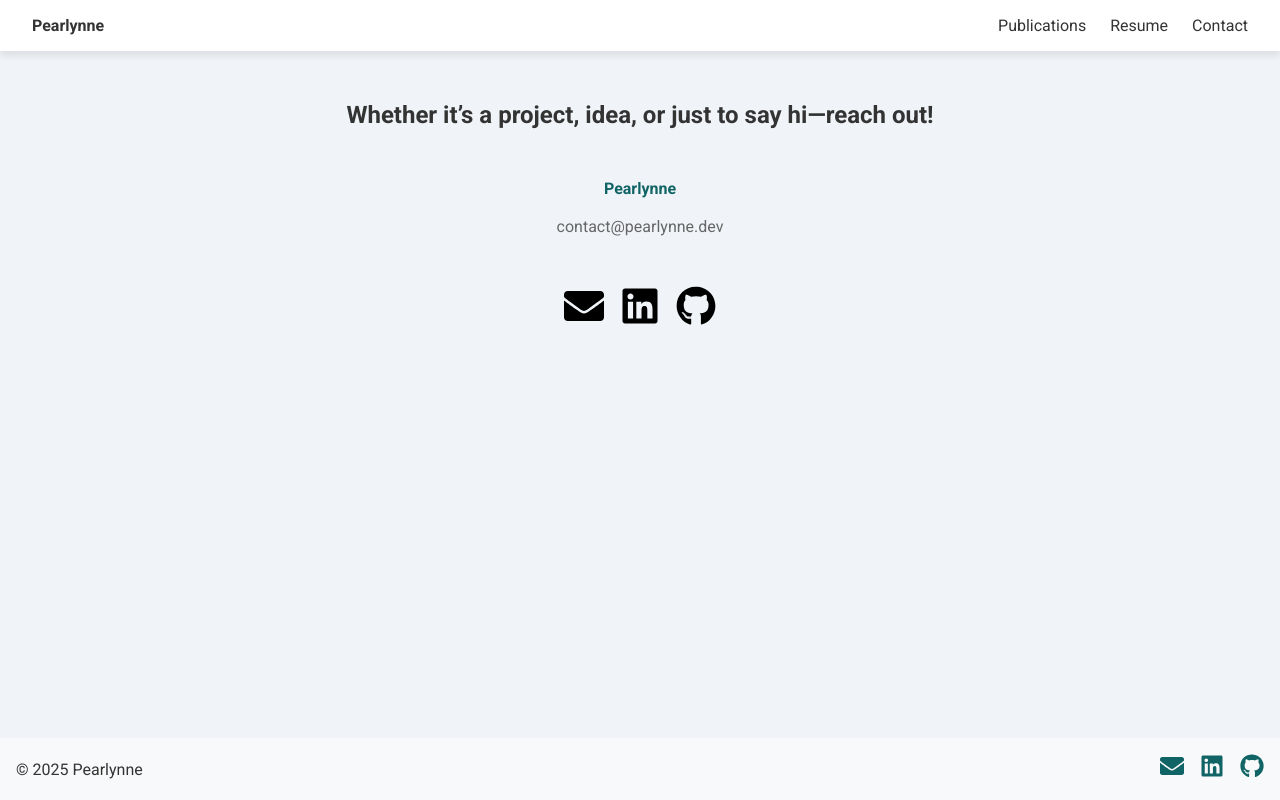
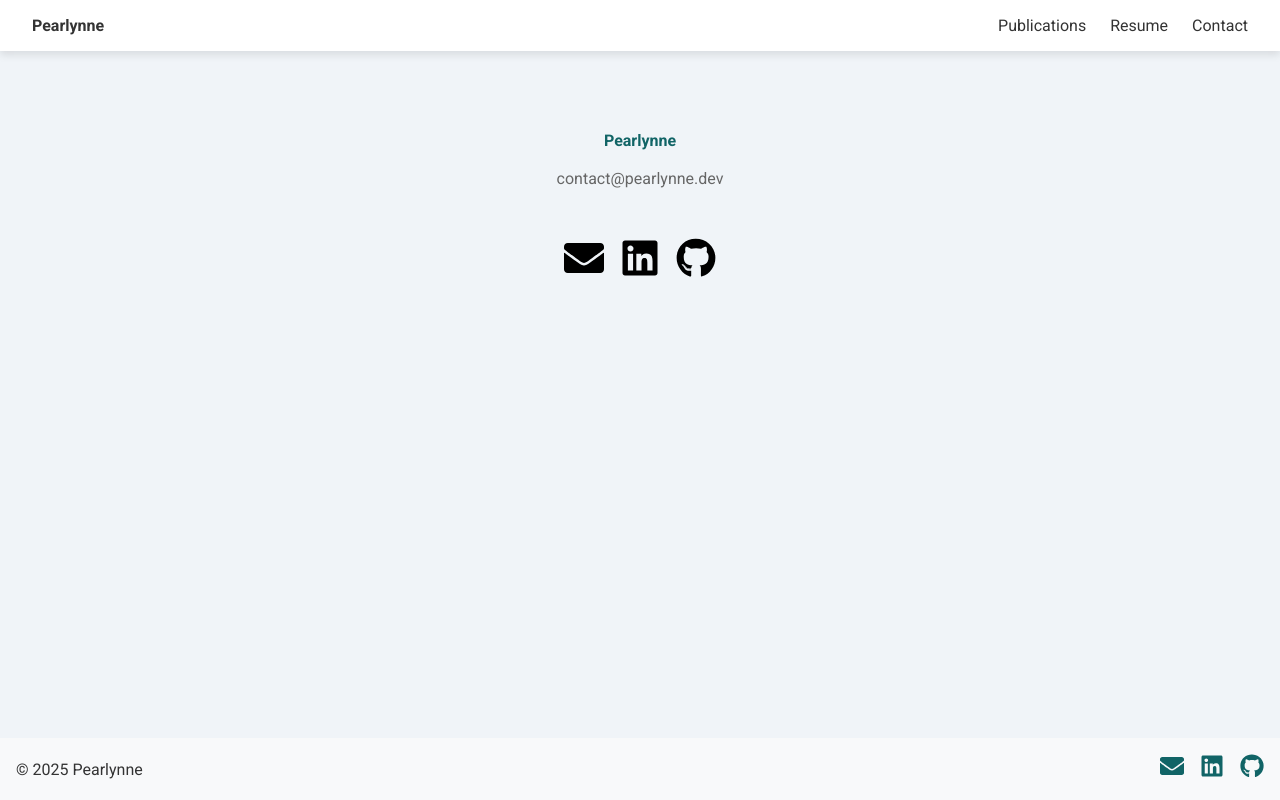
Before and after one commit to pearlynne/pearlynne.github.io, a React (Vite) app: page /contact in a window 1280 px wide. Built offline with nearby package versions, Linux system fonts and the light colour scheme.

Commit message:
Remove title

```diff
--- a/src/pages/contact.jsx
+++ b/src/pages/contact.jsx
@@ -5,7 +5,7 @@ import { FaLinkedin, FaGithub, FaEnvelope } from "react-icons/fa";
 
 function Contact() {
   return (
-    <Body title="Whether it’s a project, idea, or just to say hi—reach out!">
+    <Body>
       <div id="contact" className="contact-container">
             <div className="name">Pearlynne</div>
             <p>contact@pearlynne.dev</p>
--- a/src/pages/publications.jsx
+++ b/src/pages/publications.jsx
@@ -1,6 +1,5 @@
 import React from "react";
 import Body from "../components/Body";
-import { Link } from "react-router-dom";
 import PresentationsToggle from "../components/PresentationsToggle";
 import PublicationItem from "../components/Publications";
 
```
